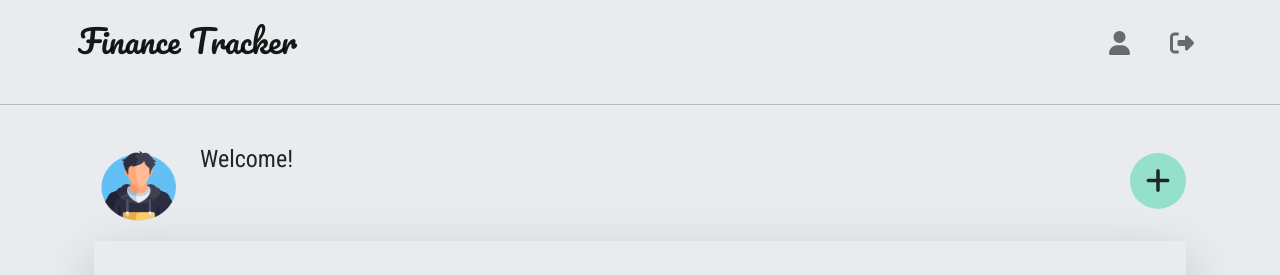
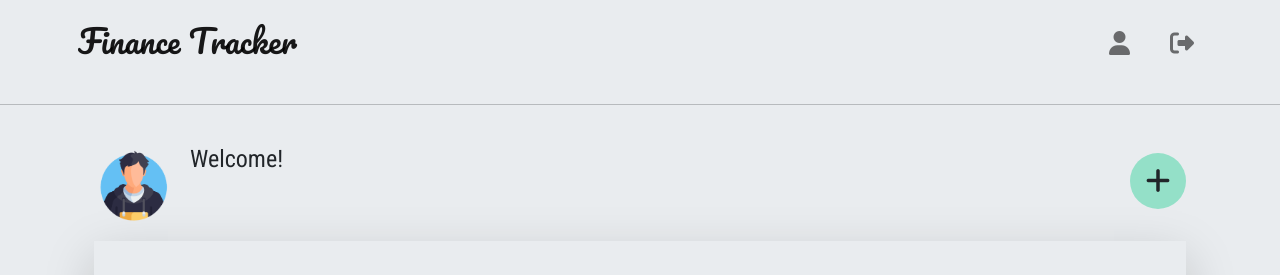
Before and after one commit to Emprcode/ft-v2, a React (Create React App) app: page /dashboard in a window 1280 px wide. Shown: the top 275 px of the page. Built offline with nearby package versions, Linux system fonts and the light colour scheme.

Commit message:
code updated

```diff
--- a/src/pages/dashboard/Dashboard.js
+++ b/src/pages/dashboard/Dashboard.js
@@ -46,7 +46,7 @@ const Dashboard = ({ tranactions, user }) => {
         <Row>
           <Col>
             <div className="d-flex">
-              <img src={person} alt="avatar" width="90px" height="80px" />
+              <img src={person} alt="avatar" width="80px" height="80px" />
               <div className="mx-3">
                 <h4 className="text-center">Welcome!</h4>
                 <h2 className="fw-bold"> {user?.name}</h2>
```
